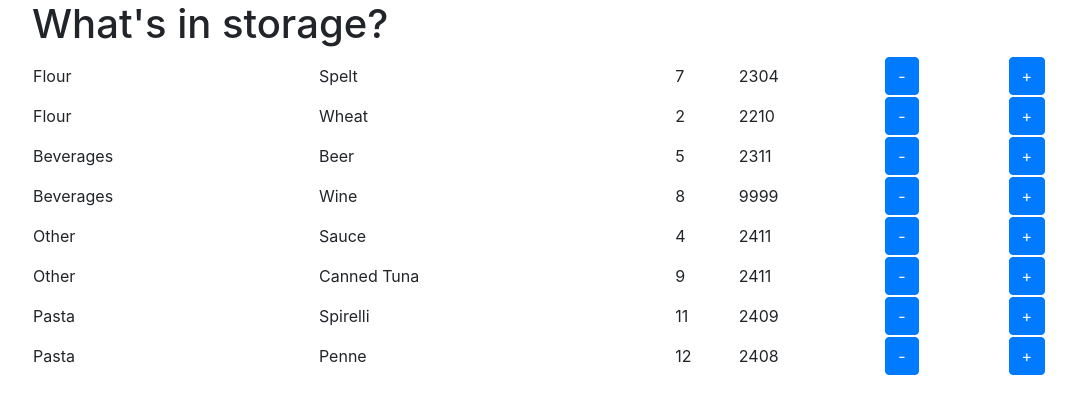
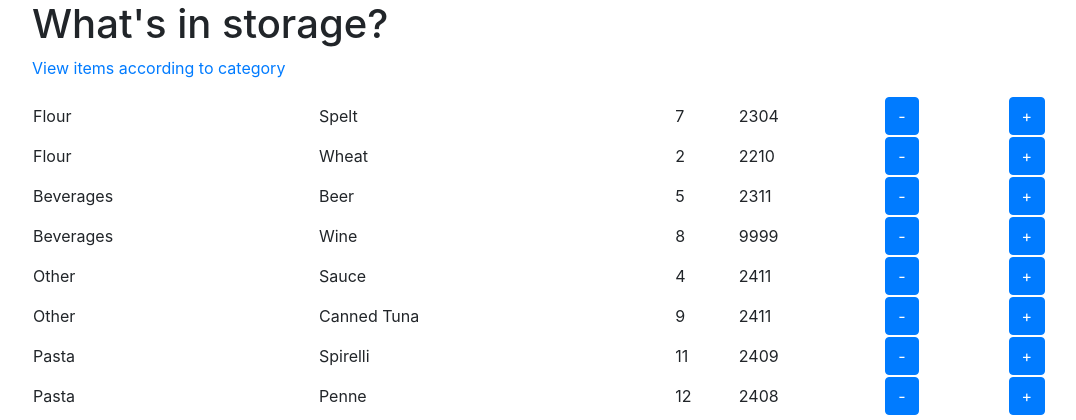
Before and after one commit to petterbejo/storage-app, a Flask app: page / in a window 1280 px wide. Shown: the top 420 px of the page, without its empty margins (53-1129 px from the left). Run offline with Flask 2, Linux system fonts and the light colour scheme; data comes from the database, SQL or seed files in the repository; some libraries are stand-ins or nearby versions.

Commit message:
Add link to category view

```diff
--- a/webapp/templates/frontpage.html
+++ b/webapp/templates/frontpage.html
@@ -2,6 +2,7 @@
 
 {% block content %}
     <h1>{% block title %} What's in storage?{% endblock %}</h1>
+    <p><a href="{{ url_for('category_view') }}">View items according to category</a> </p>
     <table style="width:100%">
     {% for item in storage %}
             <tr>
```
